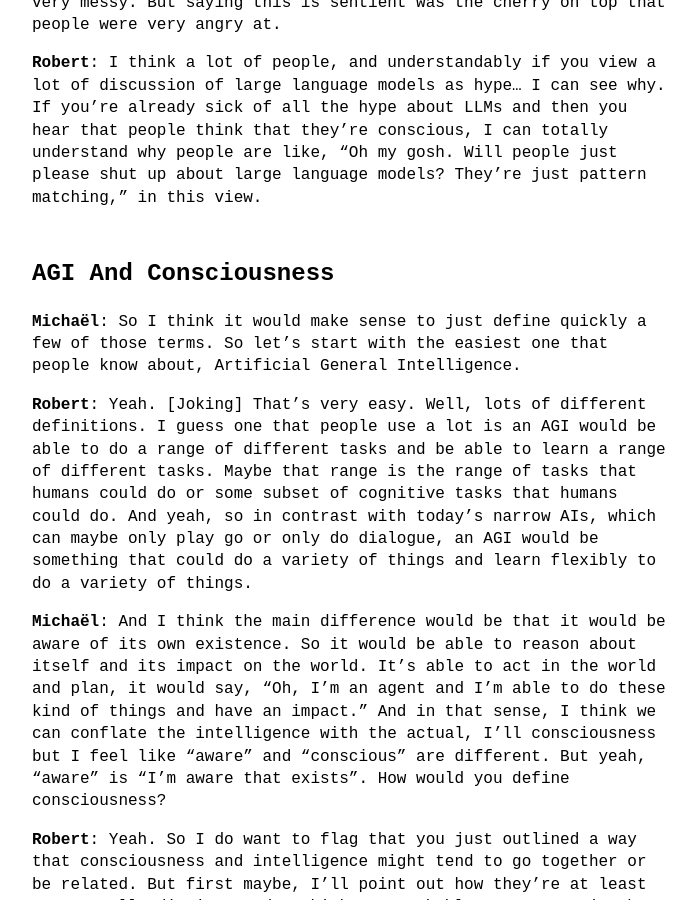
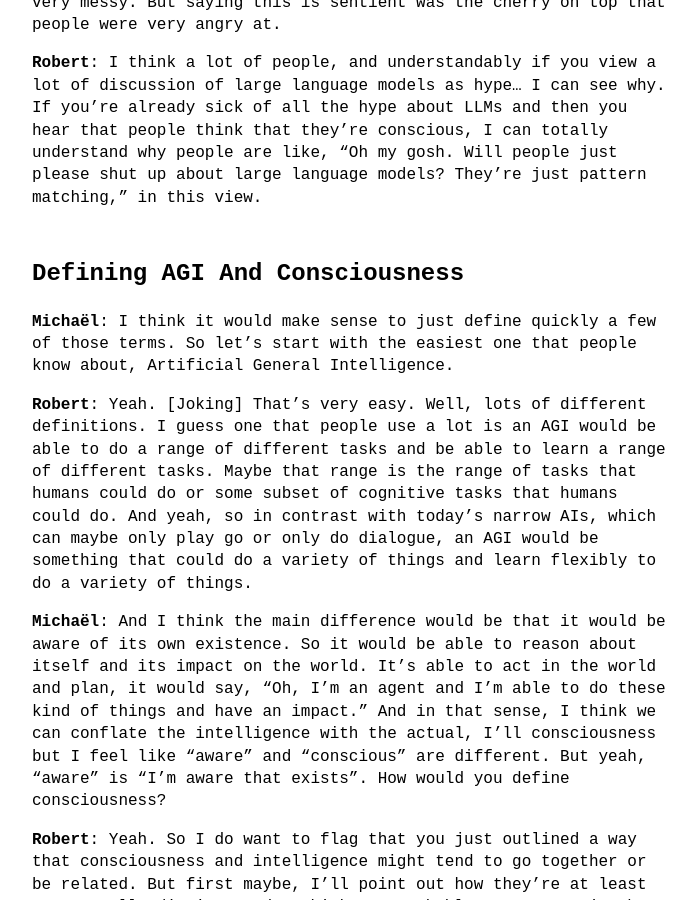
Before and after one commit to theinsideview/theinsideview.github.io, a Jekyll site: the page built from _posts/2022-08-25-roblong.md, in a window 1280 px wide and 900 px high, scrolled down 4288 px. Shown: the whole window, without its empty margins (288-984 px from the left). Built offline with Jekyll 4.4.1, drawn with Linux system fonts in a browser that asks for light colours.

Commit message:
Update 2022-08-25-roblong.md

```diff
--- a/_posts/2022-08-25-roblong.md
+++ b/_posts/2022-08-25-roblong.md
@@ -84,10 +84,10 @@ Maybe people conflate consciousness and human-level AI. Could be Artificial Gene
 **Robert**:
 I think a lot of people, and understandably if you view a lot of discussion of large language models as hype... I can see why. If you're already sick of all the hype about LLMs and then you hear that people think that they're conscious, I can totally understand why people are like, "Oh my gosh. Will people just please shut up about large language models? They're just pattern matching," in this view.
 
-## AGI And Consciousness
+## Defining AGI And Consciousness
 
 **Michaël**:
-So I think it would make sense to just define quickly a few of those terms. So let's start with the easiest one that people know about, Artificial General Intelligence.
+I think it would make sense to just define quickly a few of those terms. So let's start with the easiest one that people know about, Artificial General Intelligence.
 
 **Robert**:
 Yeah. \[Joking\] That's very easy. Well, lots of different definitions. I guess one that people use a lot is an AGI would be able to do a range of different tasks and be able to learn a range of different tasks. Maybe that range is the range of tasks that humans could do or some subset of cognitive tasks that humans could do. And yeah, so in contrast with today's narrow AIs, which can maybe only play go or only do dialogue, an AGI would be something that could do a variety of things and learn flexibly to do a variety of things.
```
